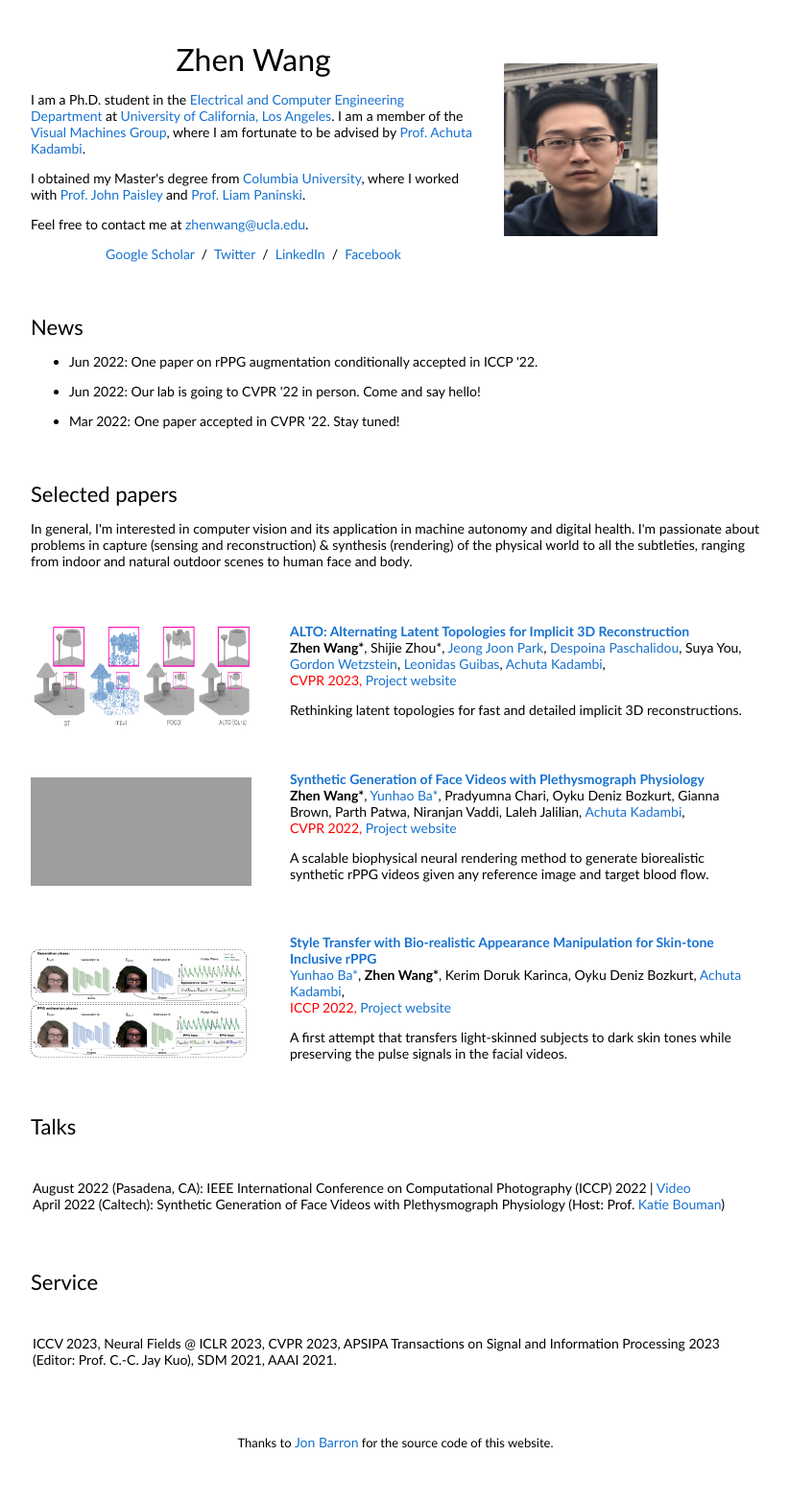
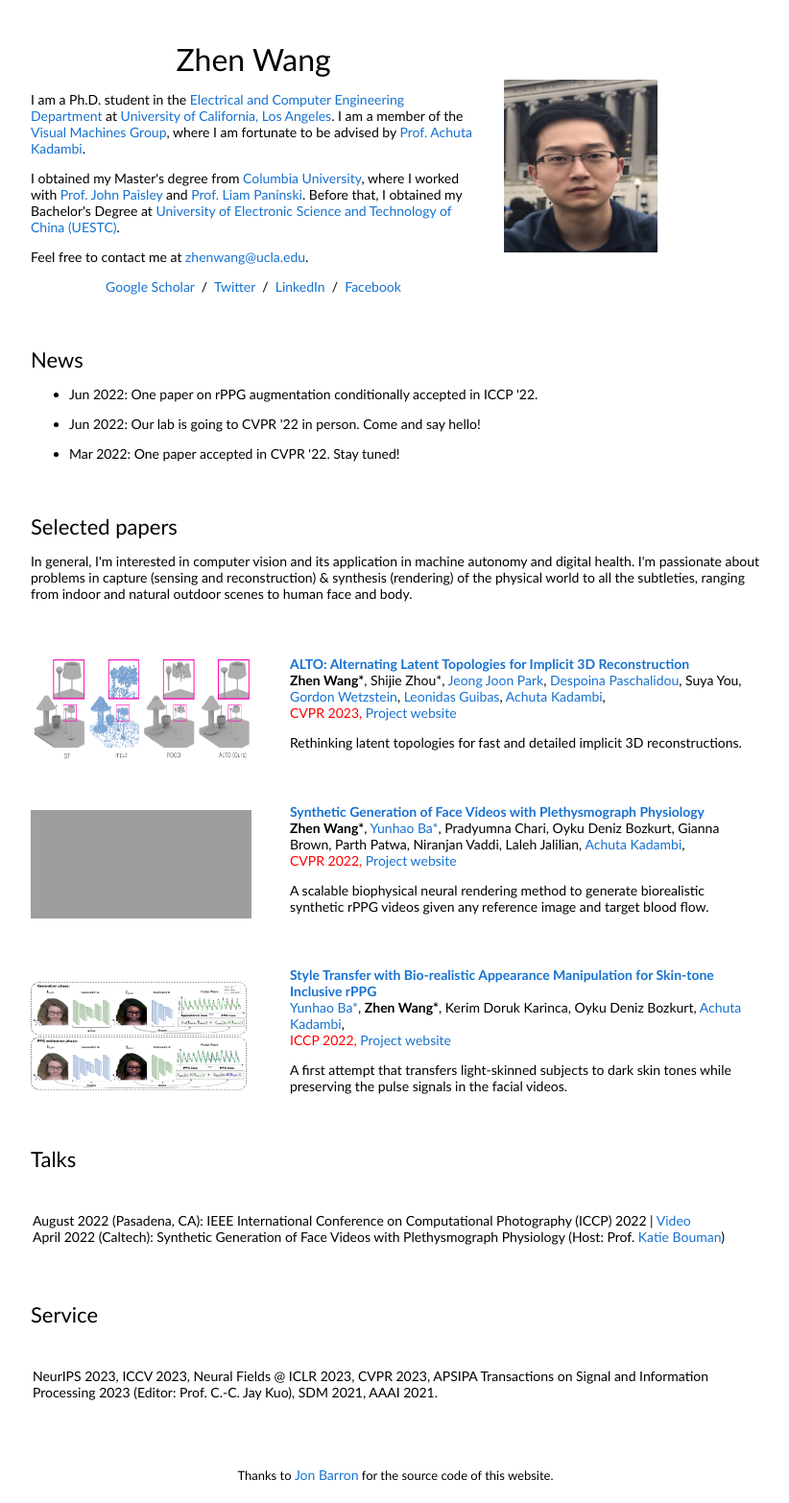
Before and after one commit to zhenwangwz/zhenwang.github.io, a plain HTML site: page index.html in a window 1280 px wide. Shown: the whole page at 96% size, without its empty margins (228-1050 px from the left). Before the commit the page ends 1532 px from the top, so only its background shows below. Drawn offline with Linux system fonts and the light colour scheme; grey boxes are pictures that could not be loaded.

Commit message:
Update index.html

```diff
--- a/index.html
+++ b/index.html
@@ -23,7 +23,7 @@
               <p> I am a Ph.D. student in the <a href="http://www.ee.ucla.edu/" target="_blank">Electrical and Computer Engineering Department</a> at <a href="http://www.ucla.edu/" target="_blank">University of California, Los Angeles</a>. I am a member of the <a href="https://visual.ee.ucla.edu/" target="_blank">Visual Machines Group</a>, where I am fortunate to be advised by <a href="https://www.ee.ucla.edu/achuta-kadambi/" target="_blank">Prof. Achuta Kadambi</a>.
               </p>
               <p>
-               I obtained my Master's degree from <a href="http://www.columbia.edu/" target="_blank">Columbia University</a>, where I worked with <a href="http://www.columbia.edu/~jwp2128/" target="_blank">Prof. John Paisley</a> and <a href="http://www.stat.columbia.edu/~liam/" target="_blank">Prof. Liam Paninski</a>.
+               I obtained my Master's degree from <a href="http://www.columbia.edu/" target="_blank">Columbia University</a>, where I worked with <a href="http://www.columbia.edu/~jwp2128/" target="_blank">Prof. John Paisley</a> and <a href="http://www.stat.columbia.edu/~liam/" target="_blank">Prof. Liam Paninski</a>. Before that, I obtained my Bachelor's Degree at <a href="https://en.uestc.edu.cn/" target="_blank">University of Electronic Science and Technology of China (UESTC)</a>.
               </p>
 <!--               <p style="text-align:center"> -->
                Feel free to contact me at <a href="mailto:zhenwang@ucla.edu" target="_blank">zhenwang@ucla.edu</a>.
@@ -194,7 +194,7 @@
         <table width="100%" align="center" border="0" cellpadding="20"><tbody>
           <tr>
             <td width="100%" valign="center">
-              ICCV 2023, Neural Fields @ ICLR 2023, CVPR 2023, APSIPA Transactions on Signal and Information Processing 2023 (Editor: Prof. C.-C. Jay Kuo), SDM 2021, AAAI 2021.
+              NeurIPS 2023, ICCV 2023, Neural Fields @ ICLR 2023, CVPR 2023, APSIPA Transactions on Signal and Information Processing 2023 (Editor: Prof. C.-C. Jay Kuo), SDM 2021, AAAI 2021.
               <br><br>
 
             </td>
```
